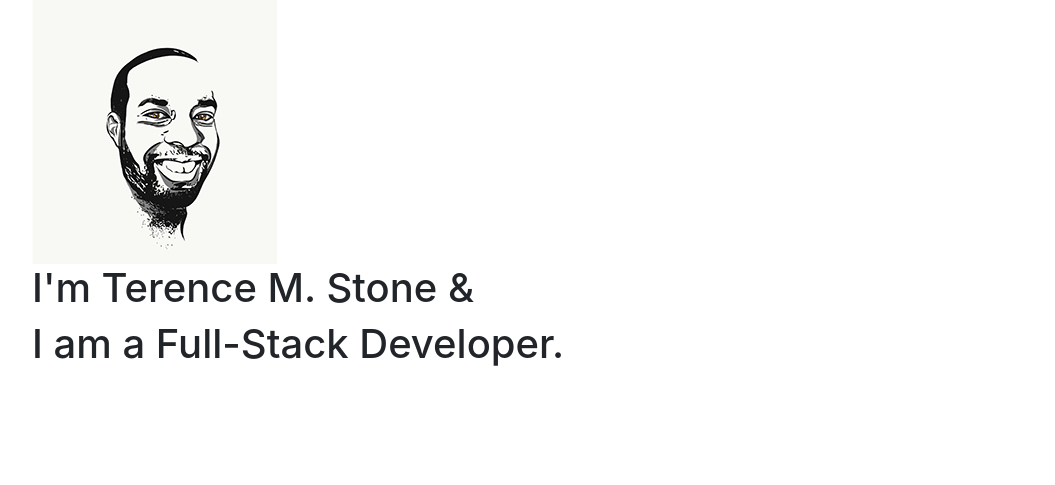
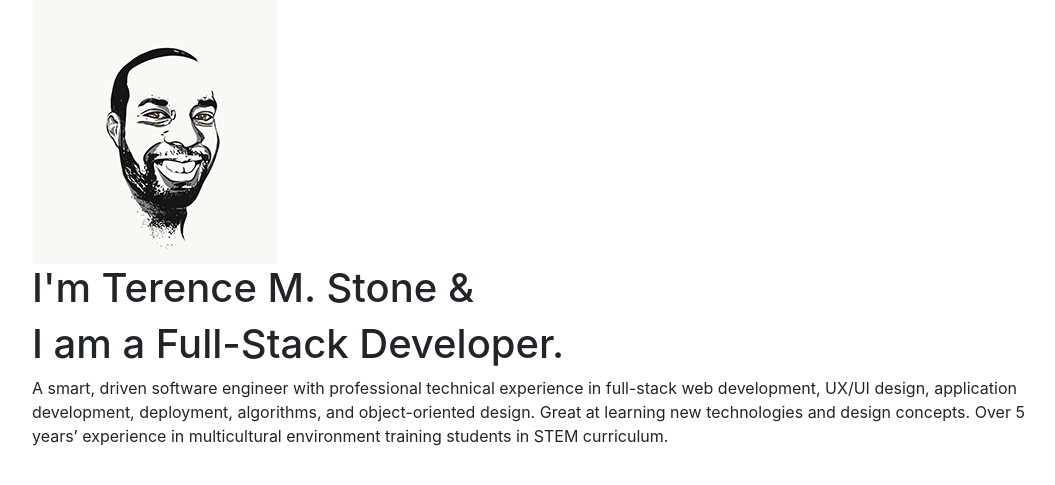
Before and after one commit to Tmstone/Portfolio, a Flask app: page / in a window 1280 px wide. Shown: the part 129-614 px from the top of the page, without its empty margins (111-1166 px from the left). Run offline with Flask 2, Linux system fonts and the light colour scheme; some libraries are stand-ins or nearby versions.

Commit message:
updating index

```diff
--- a/templates/about.html
+++ b/templates/about.html
@@ -17,6 +17,8 @@
                     <h1>About</h1>
                </div>
                <div class="section">
+                    <p>I am currenlty a High School Computer Science teacher looking for my first job as a fulltime developer.</p>
+                    <p>I started my journey by enrolling at the Coding DOjo Bootcamp</p>
 
                </div>
           </div>
--- a/templates/index.html
+++ b/templates/index.html
@@ -21,6 +21,9 @@
                     <h1>I'm Terence M. Stone & </h1>
                     <h1>I am a Full-Stack Developer.</h1>
                </div>
+               <div class="section">
+                    <p>A smart, driven software engineer with professional technical experience in full-stack web development, UX/UI design, application development, deployment, algorithms, and object-oriented design. Great at learning new technologies and design concepts. Over 5 years’ experience in multicultural environment training students in STEM curriculum.</p>
+               </div>
           </div>
      </body>
      <script src="https://stackpath.bootstrapcdn.com/bootstrap/4.3.1/js/bootstrap.min.js" integrity="sha384-JjSmVgyd0p3pXB1rRibZUAYoIIy6OrQ6VrjIEaFf/nJGzIxFDsf4x0xIM+B07jRM" crossorigin="anonymous"></script>
```
